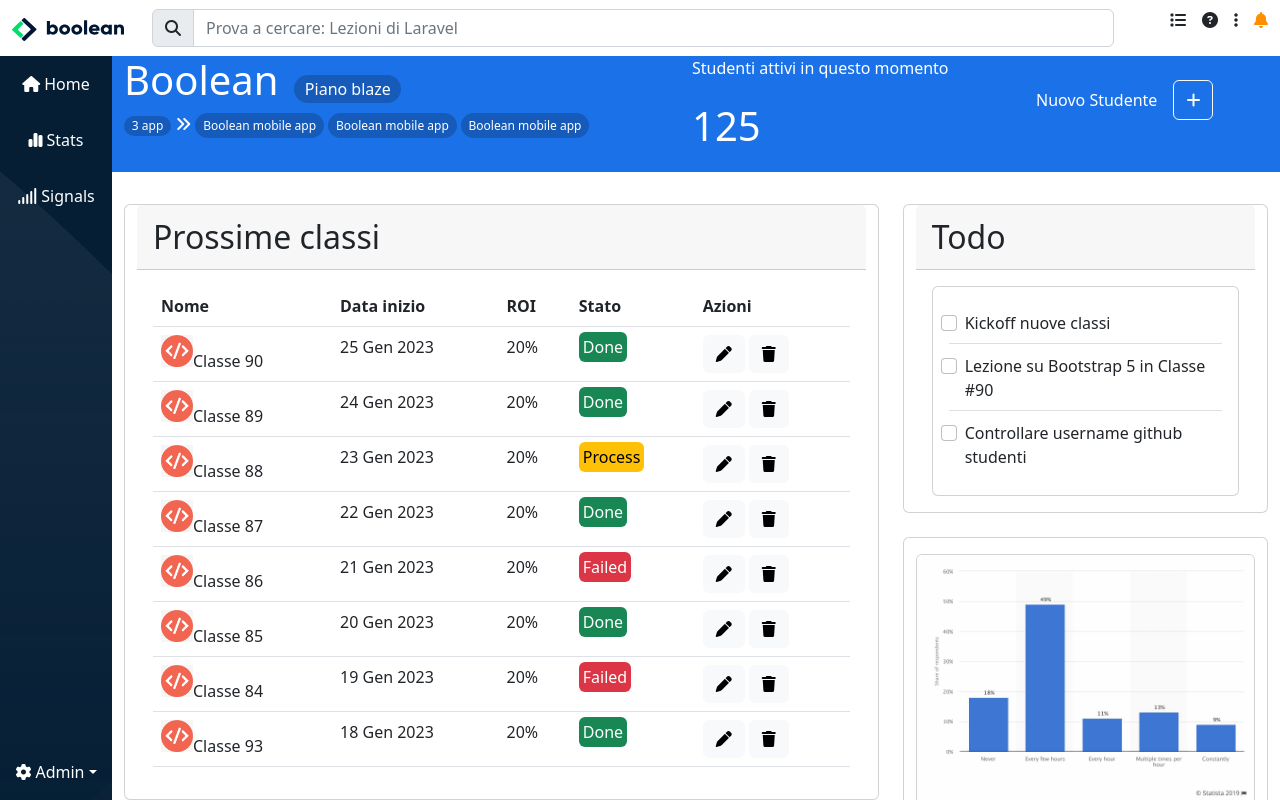
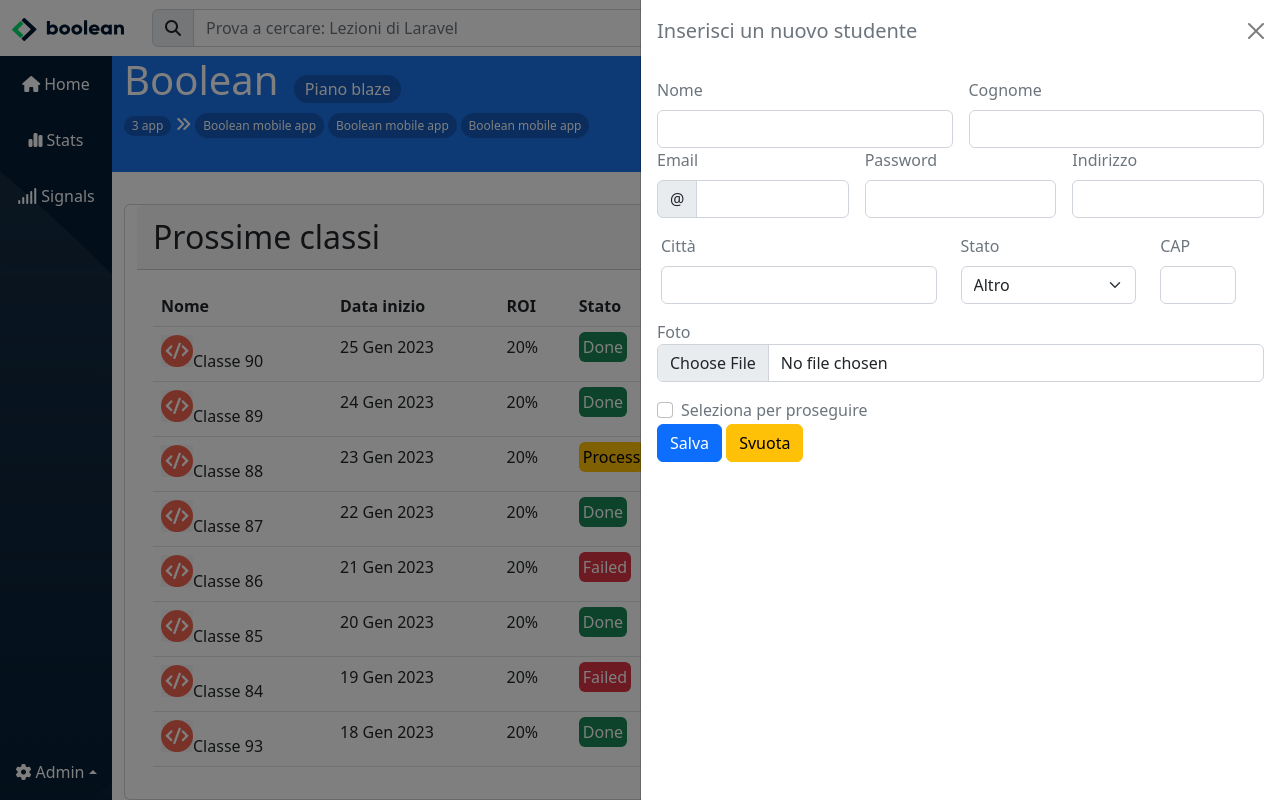
Before and after one commit to jdelavega42/html-css-bootstrap-dashboard, a plain HTML site: page index.html in a window 1280 px wide. Drawn offline with nearby package versions, Linux system fonts and the light colour scheme.

Commit message:
add offcanvas

```diff
--- a/css/style.css
+++ b/css/style.css
@@ -42,6 +42,7 @@
 
 .ms_content {
     overflow-y: auto;
+    overflow-x: hidden;
     height: 100%;
 }
 
@@ -62,7 +63,6 @@
     :root {
         --debug-width: 7rem;
     }
-
 }
 
 /* !HEADER */
@@ -92,7 +92,7 @@
 }
 
 
-/* @container-top */
+/* @content-top */
 .ms_btn {
     height: 40px;
     width: 40;
@@ -101,7 +101,18 @@
 .badge {
     background-color: #165BBA;
 }
-/* @container-bottom */
+
+/* #offcanvas */
+.ms_content .offcanvas {
+    width: 100%;
+}
+
+@media screen and (min-width: 768px) {
+    .ms_content .offcanvas {
+        width: 50%;
+    }
+}
+/* @content-bottom */
 /* #class */
 .ms_class::before {
     content: '';
--- a/index.html
+++ b/index.html
@@ -36,7 +36,14 @@
                             <li class="d-none d-md-inline"><i class="fa-solid fa-ellipsis-vertical"></i></li>
                             <li></li>
                         </ul>
-                        <a id="bell" href=""><i class="fa-solid fa-bell"></i></a>
+                        <div class="dropstart">
+                            <a id="bell" href="" data-bs-toggle="dropdown"><i class="fa-solid fa-bell"></i></a>
+                            <ul class="dropdown-menu">
+                                <li class="dropdown-item">Profilo</li>
+                                <li class="dropdown-item">Fatturazione</li>
+                                <li class="dropdown-item">Logout</li>
+                            </ul>
+                        </div>
 
                     </div>
 
@@ -54,23 +61,95 @@
                     <li class="py-3"><a href="#"><i class="fa-solid fa-chart-simple"></i><span class="d-none d-md-inline ps-1">Stats</span></a></li>
                     <li class="py-3"><a href="#"><i class="fa-solid fa-signal"></i><span class="d-none d-md-inline ps-1">Signals</span></a></li>
                 </ul>
-                <div class="dropdown text-center py-3">
-                    <a href="#" class="dropdown-toggle" id="dropdownuser"><i class="fa-solid fa-gear"></i><span class="d-none d-md-inline ps-1">Admin</span></a>
+                <div class="dropup text-center py-3">
+                    <a id="dropup"  href="#" data-bs-toggle="dropdown" class="dropdown-toggle"><i class="fa-solid fa-gear"></i><span class="d-none d-md-inline ps-1">Admin</span></a>
+                    <ul class="dropdown-menu">
+                        <li class="dropdown-item">Settings</li>
+                        <li><hr class="dropdown-divider"></li>
+                        <li class="dropdown-item">Sign out</li>
+                    </ul>
                 </div>
-                <ul class="dropdown-menu text-small shadow" aria-labelledby="dropdownuser" data-bs-toggle="dropdown" aria-expanded="false">
-                    <li class="dropdown-item">Settings</li>
-                    <li><hr class="dropdown-divider"></li>
-                    <li class="dropdown-item">Sign out</li>
-                </ul>
             </div>
-            <!-- @Container -->
+            <!-- @Content -->
             <div class="ms_content container-fluid">
+                <!-- #content-top -->
                 <div class="ms_content-top row justify-content-between flex-md-row-reverse">
-                    <!-- #container-top -->
                     <div class="col-12  col-md-3 row p-4">
                         <div class="col d-flex align-items-baseline">
                             <p class="me-3">Nuovo Studente</p>
-                            <button class="btn btn-outline-light ms_btn"><i class="fa-solid fa-plus"></i></button>
+                            <button class="btn btn-outline-light ms_btn" data-bs-toggle="offcanvas" data-bs-target="#offcanvas"><i class="fa-solid fa-plus"></i></button>
+                            <!-- #offcanvas -->
+                            <div class="offcanvas offcanvas-end text-secondary show" tabindex="-1" id="offcanvas">
+                                <div class="offcanvas-header">
+                                    <h5 class="offcanvas-title">Inserisci un nuovo studente</h5>
+                                    <button type="button" class="btn-close" data-bs-dismiss="offcanvas" aria-label="Close"></button>
+                                </div>
+                                <form action="#" class="p-3">
+                                    <div class="row g-3">
+                                        <div class="col">
+                                            <label for="name" class="form-label">Nome</label>
+                                            <input type="text" class="form-control" id="name">
+                                        </div>
+                                        <div class="col">
+                                            <label for="surname" class="form-label">Cognome</label>
+                                            <input type="text" class="form-control" id="surname">
+                                        </div>
+                                    </div>
+                                    <div class="row g-3">
+                                        <div class="col">
+                                            <label for="email" class="form-label">Email</label>
+                                            <div class="input-group mb-3">
+                                                <span class="input-group-text" id="basic-addon1">@</span>
+                                                <input type="email" class="form-control" id="email">
+                                            </div>
+                                        </div>
+                                        <div class="col">
+                                            <label for="password" class="form-label">Password</label>
+                                            <input type="password" class="form-control" id="password">
+                                        </div>
+                                        <div class="col">
+                                            <label for="address" class="form-label">Indirizzo</label>
+                                            <input type="text" class="form-control" id="address">
+                                        </div>
+                                        <div class="row">
+                                            <div class="col-6">
+                                                <label for="city" class="form-label">Città</label>
+                                                <input type="text" class="form-control" id="city">
+                                            </div>
+                                            <div class="col-4">
+                                                <label for="country" class="form-label">Stato</label>
+                                                <select class="form-select" id="country">
+                                                    <option selected>Altro</option>
+                                                    <option value="1">Austria</option>
+                                                    <option value="2">Italia</option>
+                                                    <option value="3">Filippine</option>
+                                                </select>
+                                            </div>
+                                            <div class="col-2">
+                                                <label for="cap" class="form-label">CAP</label>
+                                                <input type="number" class="form-control" id="cap">
+                                            </div>
+                                        </div>
+                                        <div class="col">
+                                            <label for="file">Foto</label>
+                                            <div class="input-group">
+                                                <input type="file" class="form-control" id="file">
+                                            </div>
+                                        </div>
+                                        <div class="col-12">
+                                            <div class="form-check">
+                                                <input class="form-check-input" type="checkbox" value="" id="invalidCheck" required>
+                                                <label class="form-check-label" for="invalidCheck">Seleziona per proseguire</label>
+                                                <div class="invalid-feedback">Accetta per proseguire.</div>
+                                            </div>
+                                            <div class="col-12">
+                                                <button class="btn btn-primary" type="submit">Salva</button>
+                                                <button class="btn btn-warning">Svuota</button>
+                                            </div>
+                                        </div>
+                                    </div>
+                                </form>
+                            </div>
                         </div>
                     </div>
                     <div class="row flex-column flex-md-row col-12 col-md-9 justify-content-between">
@@ -93,8 +172,8 @@
                             <p class="fs-1">125</p>
                         </div>
                     </div>
-
                 </div>
+                <!-- #content-bottom -->
                 <div class="ms_content-bottom row justify-content-center gap-4">
                     <div class="col12 col-lg-8 row flex-column">
                         <!-- #class -->
```
